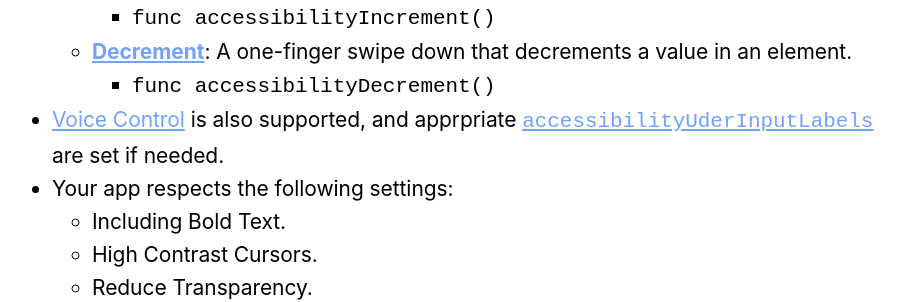
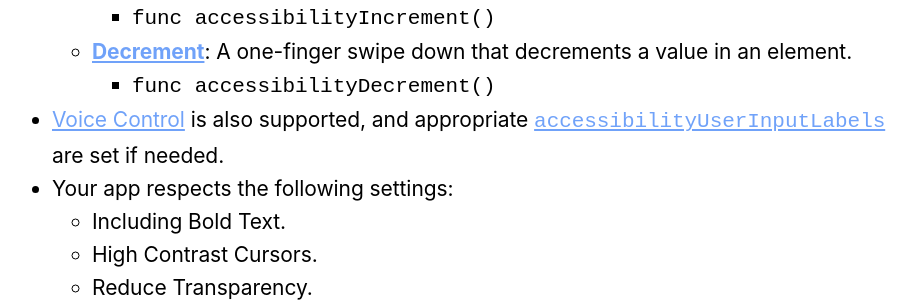
Before and after one commit to hassaan4584/Swiftjective-C, a Jekyll site: the page built from _posts/2019-02-25-A-Best-in-Class-App.md, in a window 1280 px wide and 900 px high, scrolled down 2448 px. Shown: the part 153-455 px from the top of the window, without its empty margins (190-1107 px from the left). Built offline with Jekyll 4.4.1, drawn with Linux system fonts in a browser that asks for light colours; comment, search, counter and statistics services are not loaded; some of the changed text lies outside the part shown.

Commit message:
Update 2019-02-25-A-Best-in-Class-App.md
Just spelling

```diff
--- a/_posts/2019-02-25-A-Best-in-Class-App.md
+++ b/_posts/2019-02-25-A-Best-in-Class-App.md
@@ -53,7 +53,7 @@ The five sections it covers are:
         * `func accessibilityIncrement()`
     + **[Decrement][7]**: A one-finger swipe down that decrements a value in an element.
         * `func accessibilityDecrement()`
-- [Voice Control][1] is also supported, and apprpriate [`accessibilityUderInputLabels`][30] are set if needed.
+- [Voice Control][1] is also supported, and appropriate [`accessibilityUserInputLabels`][30] are set if needed.
 - Your app respects the following settings:
     + Including Bold Text.
     + High Contrast Cursors.
```
Also changed, not shown: other parts of _posts/2019-02-25-A-Best-in-Class-App.md (+1 -1 lines).
